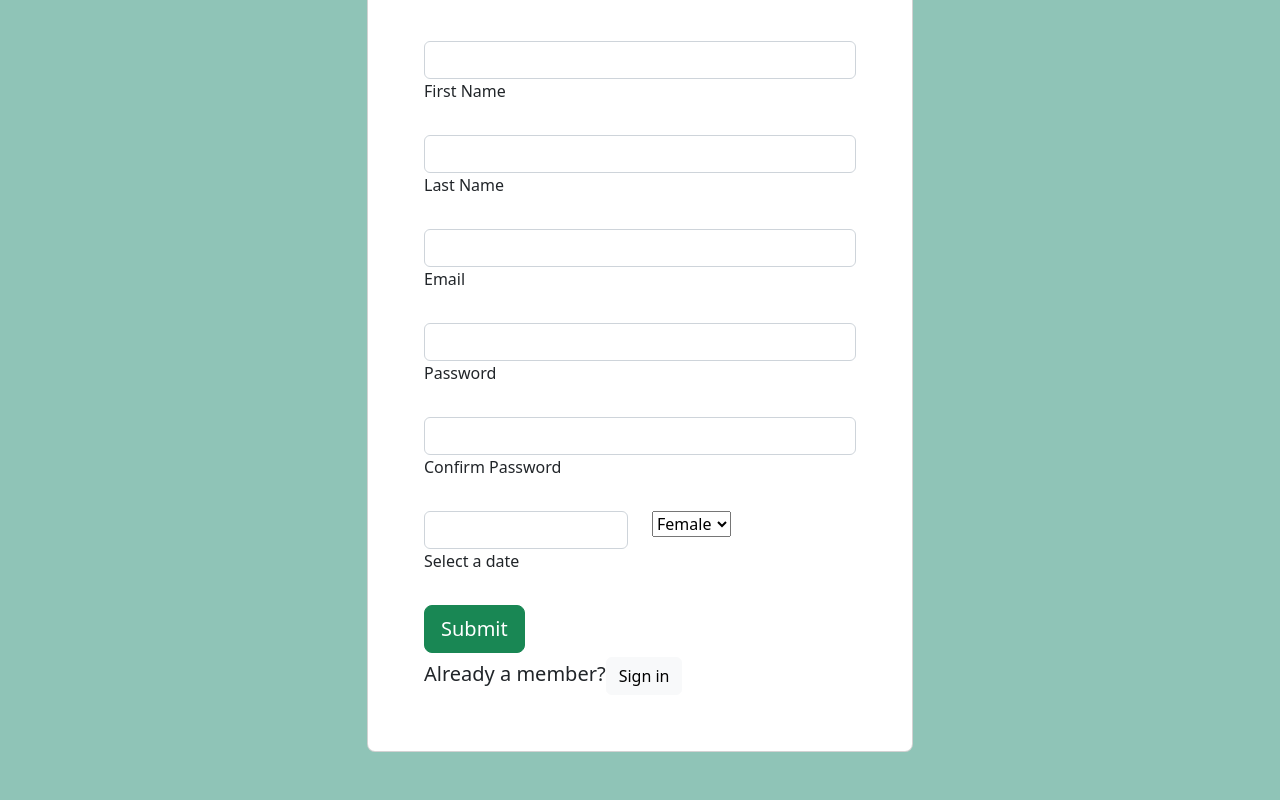
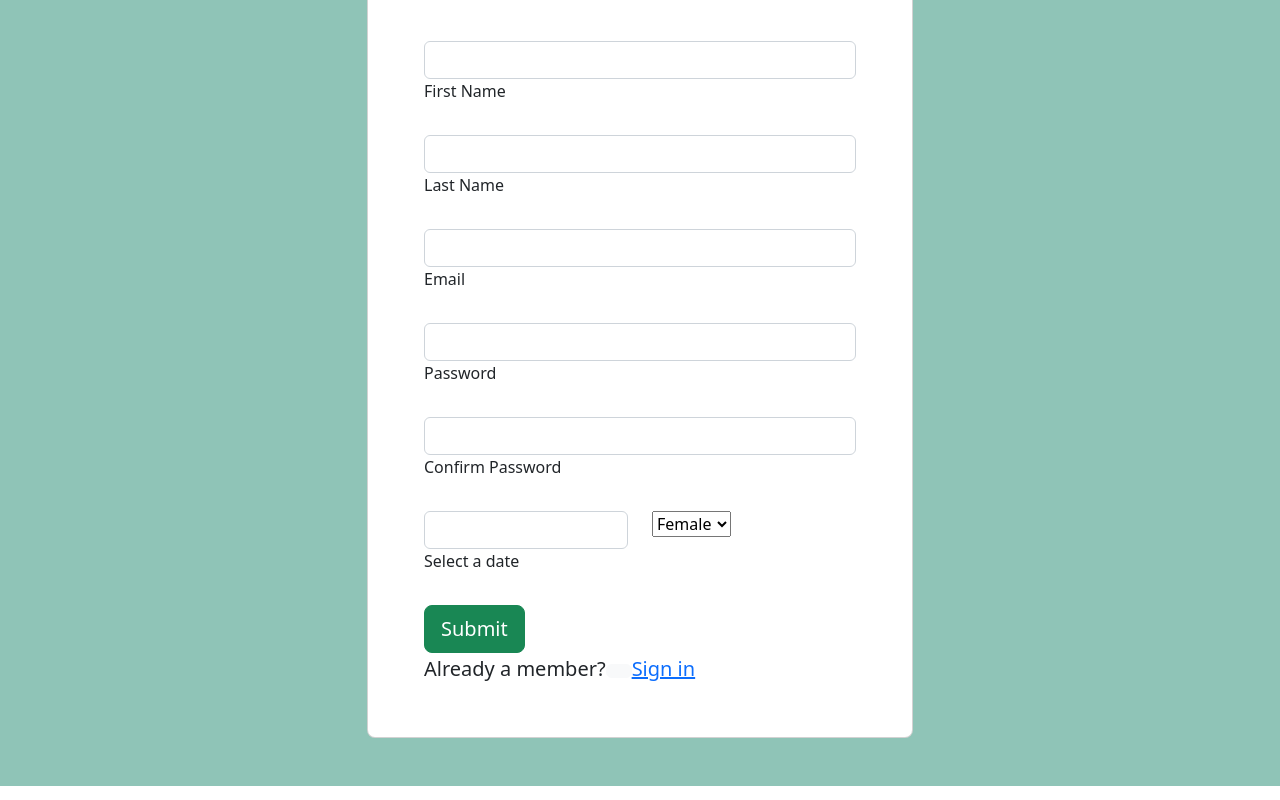
Before and after one commit to RuhinaAlom/reg-login, a plain HTML site: page index.html in a window 1280 px wide. Shown: the part 724-1524 px from the top of the page. Drawn offline with nearby package versions, Linux system fonts and the light colour scheme.

Commit message:
again modify

```diff
--- a/index.html
+++ b/index.html
@@ -7,6 +7,7 @@
     <title>From</title>
     <link href="https://cdn.jsdelivr.net/npm/bootstrap@5.2.0/dist/css/bootstrap.min.css" rel="stylesheet"
         integrity="sha384-gH2yIJqKdNHPEq0n4Mqa/HGKIhSkIHeL5AyhkYV8i59U5AR6csBvApHHNl/vI1Bx" crossorigin="anonymous">
+
 </head>
 
 <body>
@@ -65,7 +66,8 @@
                                     </div>
                                 </div>
                                 <button type="submit" class="btn btn-success btn-lg mb-1">Submit</button>
-                                <h5>Already a member?<a class="btn btn-light" href="#" role="button">Sign in</a></h5>
+                                <h5>Already a member?<a class="btn btn-light" href="#" role="button"><a
+                                            href="login.html">Sign in</a></h5>
 
                             </form>
 
```
Also changed, not shown: login.html (+4 -0 lines).
